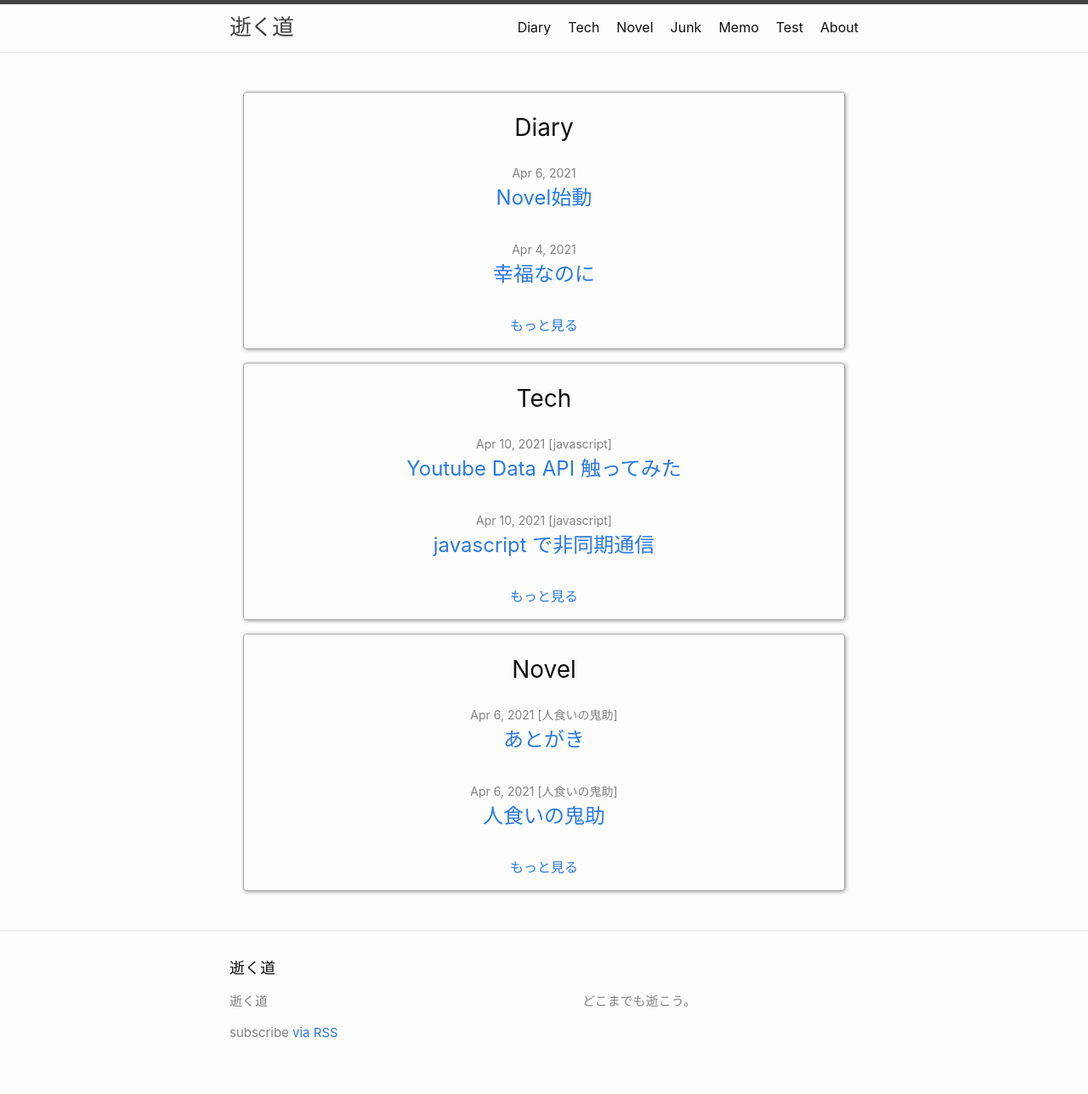
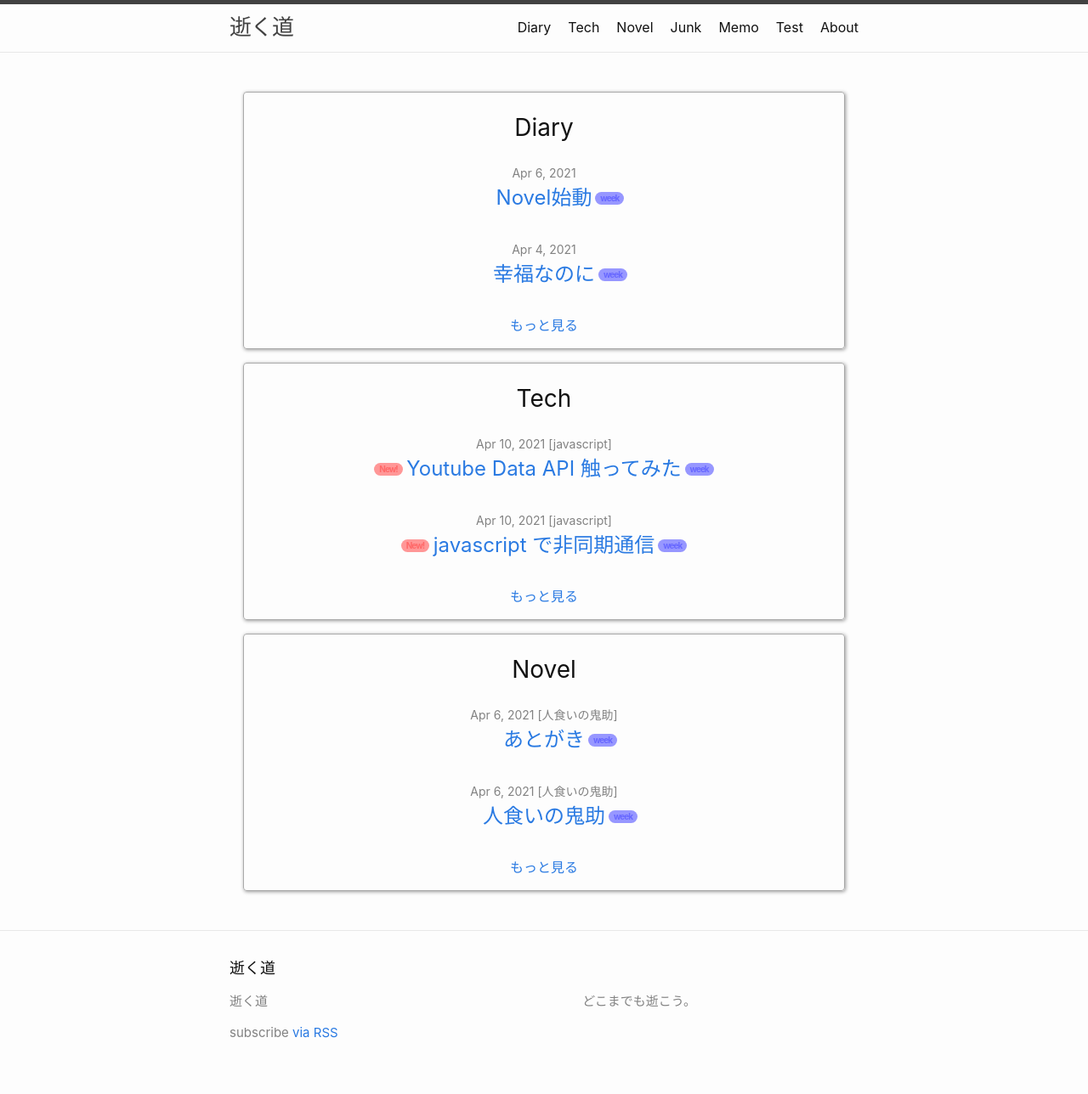
Before and after one commit to takusaku16/takusaku16.github.io, a Jekyll site: the page built from index.md, in a window 1280 px wide. Shown: the whole page at 85% size. Built offline with Jekyll 4.4.1, drawn with Linux system fonts in a browser that asks for light colours.

Commit message:
home画面に New と week を追加

```diff
--- a/_includes/home/parts.html
+++ b/_includes/home/parts.html
@@ -19,10 +19,21 @@
                 </span>
             {%- endif -%}
 
+            {%- assign now = site.time | date: "%Y%m%d" -%}
+            {%- assign post_date = post.date | date: "%Y%m%d" -%}
+            {%- assign recent = now | minus: post_date -%}
             <h3>
-                <a class="post-link" href="{{ post.url | relative_url }}">
-                    {{ post.title | escape }}
-                </a>
+                <span class="post-link">
+                    {%- if recent < 3 -%}
+                    <span class="annotation new">New!</span>
+                    {%- endif -%}
+                    <a href="{{ post.url | relative_url }}">
+                        {{ post.title | escape }}
+                    </a>
+                    {%- if recent < 7 -%}
+                    <span class="annotation week">week</span>
+                    {%- endif -%}
+                </span>
             </h3>
 
             {%- if site.show_excerpts -%}
--- a/_sass/minima/_layout.scss
+++ b/_sass/minima/_layout.scss
@@ -221,8 +221,46 @@
 }
 
 .post-link {
-  display: block;
+  position: relative;
   @include relative-font-size(1.5);
+
+  .annotation {
+    position       : absolute;
+    top            : 8px;
+    font-weight    : bold;
+    border-radius  : 8px;
+    font-size      : 10px;
+    letter-spacing : -1px;
+    padding        : 0px 6px;
+  }
+  .new {
+    left           : -38px;
+    background     : #ff0000;
+    color          : #ffffff;
+    animation      : newAnime .8s infinite alternate;
+  }
+  @keyframes newAnime {
+    0% {  color      : #ff0000;          /* ブリンク時の文字色      */
+          background : #ffffff;          /* ブリンク時の背景色      */
+        }
+  100% {  color      : #ffffff;          /* ブリンク時の文字色      */
+          background : #ff0000;          /* ブリンク時の背景色      */
+        }
+  }
+  .week {
+    right          : -38px;
+    background     : #0000ff;
+    color          : #ffffff;
+    animation      : weekAnime .8s infinite alternate;
+  }
+  @keyframes weekAnime {
+    0% {  color      : #0000ff;          /* ブリンク時の文字色      */
+          background : #ffffff;          /* ブリンク時の背景色      */
+        }
+  100% {  color      : #ffffff;          /* ブリンク時の文字色      */
+          background : #0000ff;          /* ブリンク時の背景色      */
+        }
+  }
 }
 
 .post-yp-list {
```
